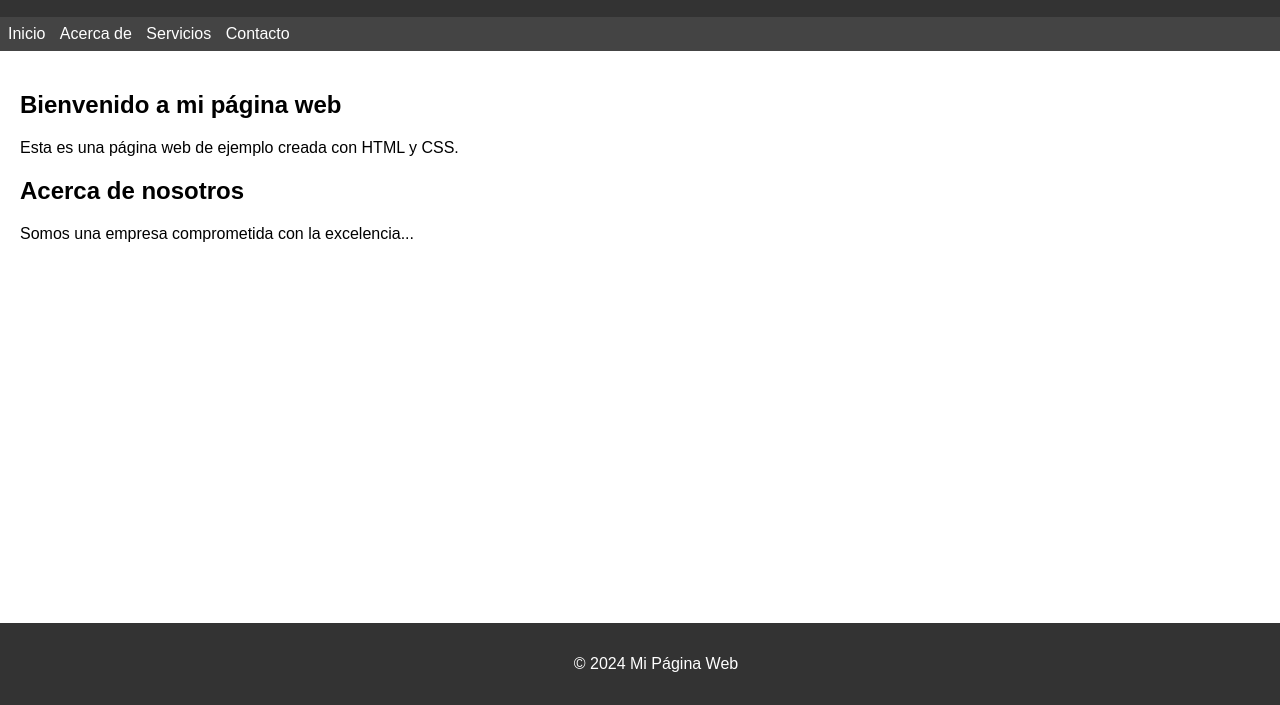
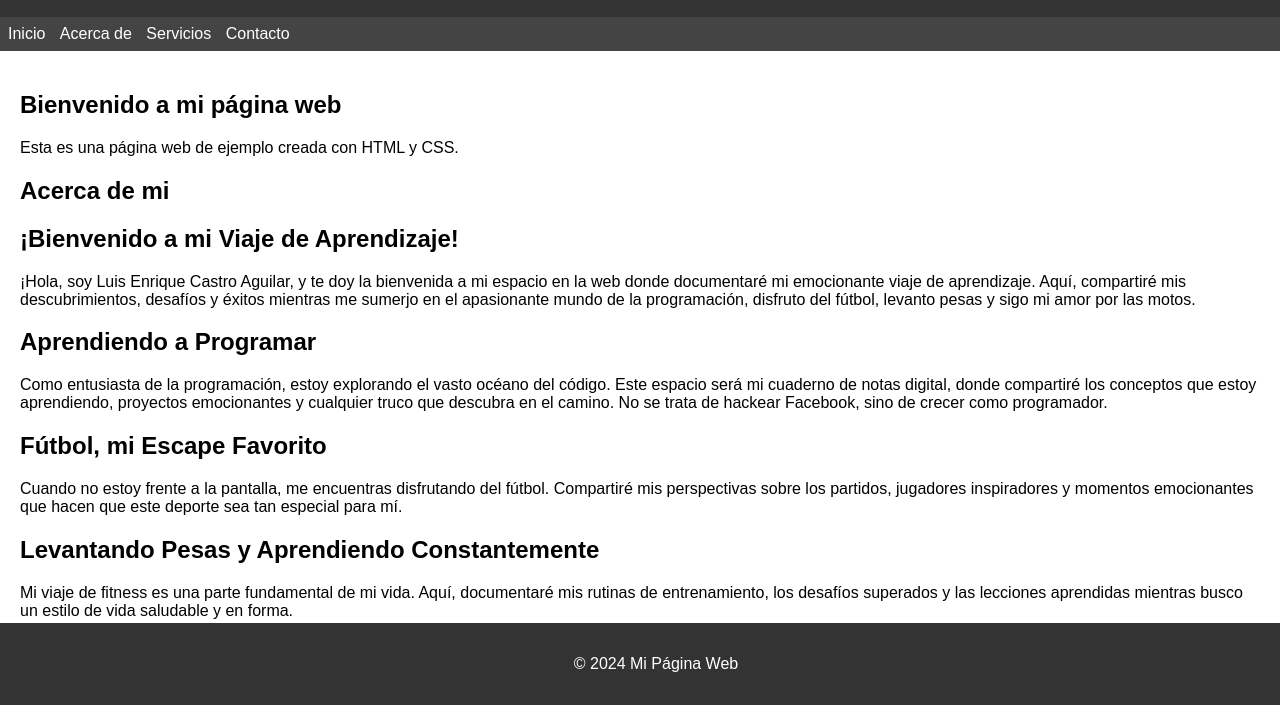
Before and after one commit to kike228/mi-pagina-web, a plain HTML site: page como crear paginas web usando inteligencia artificial/index.html in a window 1280 px wide. Shown: the part 95-800 px from the top of the page. Drawn offline with Linux system fonts and the light colour scheme.

Commit message:
Add files via upload

```diff
--- a/como crear paginas web usando inteligencia artificial/index.html
+++ b/como crear paginas web usando inteligencia artificial/index.html
@@ -27,8 +27,27 @@
         </article>
 
         <article>
-            <h2>Acerca de nosotros</h2>
-            <p>Somos una empresa comprometida con la excelencia...</p>
+            <h2>Acerca de mi</h2>
+            <h2>¡Bienvenido a mi Viaje de Aprendizaje!</h2>
+
+
+            <p>¡Hola, soy Luis Enrique Castro Aguilar, y te doy la bienvenida a mi espacio en la web donde documentaré mi emocionante viaje de aprendizaje. Aquí, compartiré mis descubrimientos, desafíos y éxitos mientras me sumerjo en el apasionante mundo de la programación, disfruto del fútbol, levanto pesas y sigo mi amor por las motos.</p>
+
+            <h2> Aprendiendo a Programar</h2>
+            <p>Como entusiasta de la programación, estoy explorando el vasto océano del código. Este espacio será mi cuaderno de notas digital, donde compartiré los conceptos que estoy aprendiendo, proyectos emocionantes y cualquier truco que descubra en el camino. No se trata de hackear Facebook, sino de crecer como programador. </p>
+
+            <h2> Fútbol, mi Escape Favorito</h2>
+
+                Cuando no estoy frente a la pantalla, me encuentras disfrutando del fútbol. Compartiré mis perspectivas sobre los partidos, jugadores inspiradores y momentos emocionantes que hacen que este deporte sea tan especial para mí.
+            <h2>Levantando Pesas y Aprendiendo Constantemente</h2>
+
+                Mi viaje de fitness es una parte fundamental de mi vida. Aquí, documentaré mis rutinas de entrenamiento, los desafíos superados y las lecciones aprendidas mientras busco un estilo de vida saludable y en forma.
+            <h2>Motos: Aventuras en Dos Ruedas</h2>
+
+                A pesar de algunos tropiezos, mi amor por las motos sigue intacto. Compartiré mis experiencias en carretera, consejos de seguridad y todo lo relacionado con mi fascinación continua por las motos.
+            <h2>Este Espacio Crece Conmigo</h2>
+
+                Esta página web es más que un simple blog; es mi bitácora personal de aprendizaje. A medida que avanzo, este espacio evolucionará conmigo. Únete a mí en esta emocionante travesía llena de descubrimientos y crecimiento.
         </article>
     </section>
 
```
